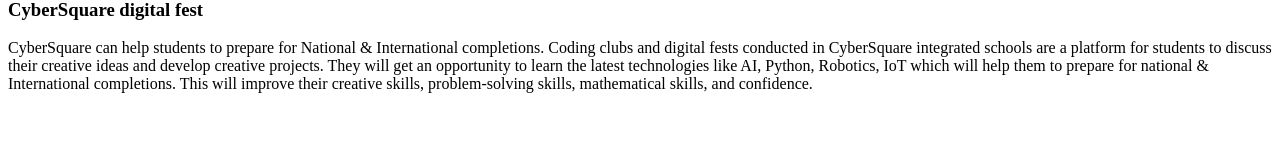
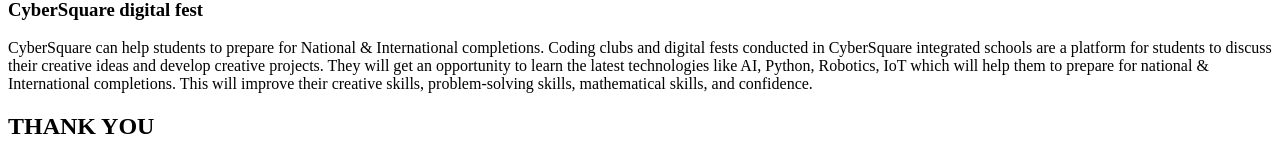
Before and after one commit to Sreelakshmi-c/cybersquaree, a Django app: page /demo/cyberr/ in a window 1280 px wide. Shown: the part 1117-1277 px from the top of the page. Before the commit the page ends 1210 px from the top, so only its background shows below. Run offline with Django 4.2, Linux system fonts and the light colour scheme.

Commit message:
updated by anupriya

```diff
--- a/cyber/templates/cyberr.html
+++ b/cyber/templates/cyberr.html
@@ -57,5 +57,7 @@
                             Robotics, IoT which will help them to prepare for national & International completions. This
                             will improve their creative skills, problem-solving skills, mathematical
                                 skills, and confidence.</p>
-</body>
+
+                                <h2>THANK YOU</h2>
+                            </body>
 </html>
```
